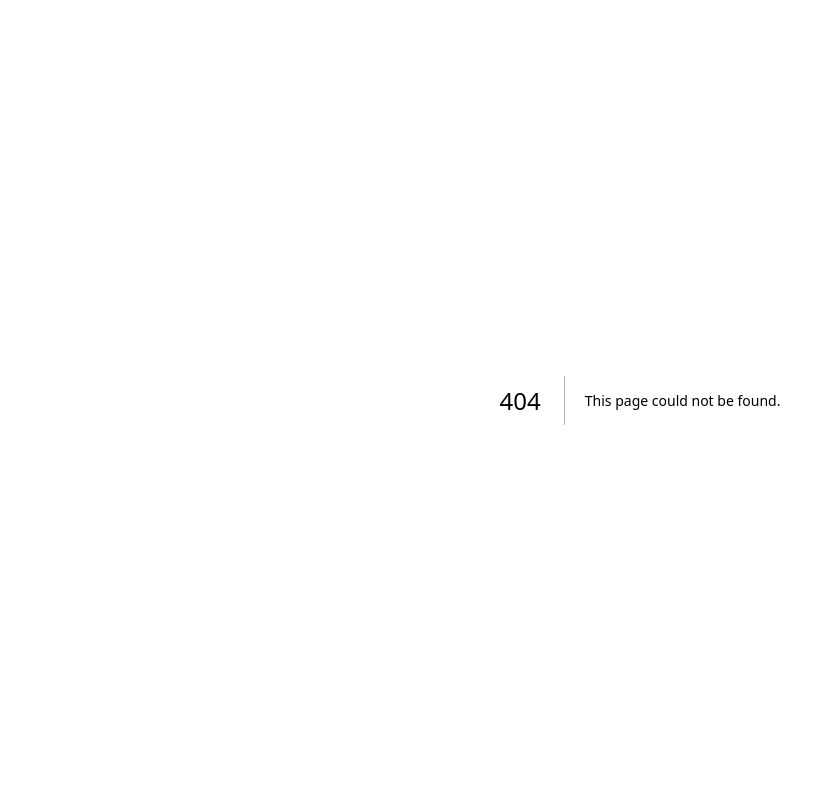
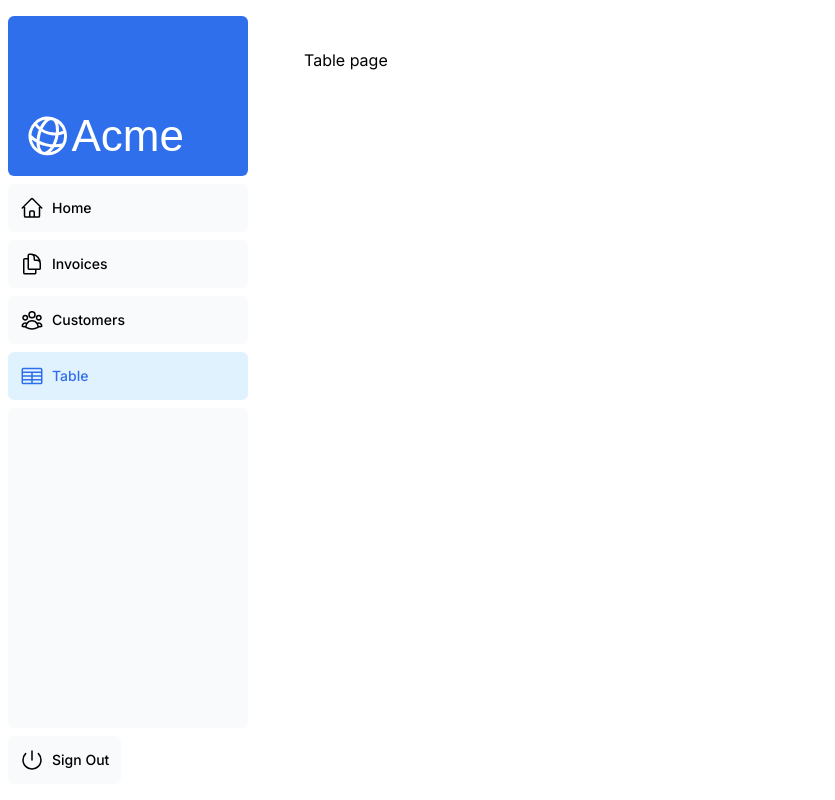
Before and after one commit to AntonRybakou/nextjs-learn, a Next.js app: page /dashboard/table in a window 1280 px wide. Before the commit this address had no page. Shown: the whole page, without its empty margins (0-835 px from the left). Built offline with nearby package versions, Linux system fonts and the light colour scheme; a web font is replaced by a local one.

Commit message:
feat: Chapter 7 - Fetching data

```diff
--- a/app/dashboard/page.tsx
+++ b/app/dashboard/page.tsx
@@ -2,11 +2,21 @@ import { Card } from "@/app/ui/dashboard/cards";
 import RevenueChart from "@/app/ui/dashboard/revenue-chart";
 import LatestInvoices from "@/app/ui/dashboard/latest-invoices";
 import { lusitana } from "@/app/ui/fonts";
-import { fetchRevenue, fetchLatestInvoices } from "@/app/lib/data";
+import {
+  fetchRevenue,
+  fetchLatestInvoices,
+  fetchCardData,
+} from "@/app/lib/data";
 
 export default async function Page() {
   const revenue = await fetchRevenue();
   const latestInvoices = await fetchLatestInvoices();
+  const {
+    numberOfCustomers,
+    numberOfInvoices,
+    totalPaidInvoices,
+    totalPendingInvoices,
+  } = await fetchCardData();
 
   return (
     <main>
@@ -14,14 +24,14 @@ export default async function Page() {
         Dashboard
       </h1>
       <div className="grid gap-6 sm:grid-cols-2 lg:grid-cols-4">
-        {/* <Card title="Collected" value={totalPaidInvoices} type="collected" /> */}
-        {/* <Card title="Pending" value={totalPendingInvoices} type="pending" /> */}
-        {/* <Card title="Total Invoices" value={numberOfInvoices} type="invoices" /> */}
-        {/* <Card
+        <Card title="Collected" value={totalPaidInvoices} type="collected" />
+        <Card title="Pending" value={totalPendingInvoices} type="pending" />
+        <Card title="Total Invoices" value={numberOfInvoices} type="invoices" />
+        <Card
           title="Total Customers"
           value={numberOfCustomers}
           type="customers"
-        /> */}
+        />
       </div>
       <div className="mt-6 grid grid-cols-1 gap-6 md:grid-cols-4 lg:grid-cols-8">
         <RevenueChart revenue={revenue} />
--- /dev/null
+++ b/app/dashboard/table/page.tsx
@@ -0,0 +1,3 @@
+export default function Page() {
+  return <p>Table page</p>;
+}
--- a/app/ui/dashboard/cards.tsx
+++ b/app/ui/dashboard/cards.tsx
@@ -3,8 +3,8 @@ import {
   ClockIcon,
   UserGroupIcon,
   InboxIcon,
-} from '@heroicons/react/24/outline';
-import { lusitana } from '@/app/ui/fonts';
+} from "@heroicons/react/24/outline";
+import { lusitana } from "@/app/ui/fonts";
 
 const iconMap = {
   collected: BanknotesIcon,
@@ -37,7 +37,7 @@ export function Card({
 }: {
   title: string;
   value: number | string;
-  type: 'invoices' | 'customers' | 'pending' | 'collected';
+  type: "invoices" | "customers" | "pending" | "collected";
 }) {
   const Icon = iconMap[type];
 
--- a/app/ui/dashboard/nav-links.tsx
+++ b/app/ui/dashboard/nav-links.tsx
@@ -18,7 +18,7 @@ const links = [
     icon: DocumentDuplicateIcon,
   },
   { name: "Customers", href: "/dashboard/customers", icon: UserGroupIcon },
-  { name: "Tables", href: "/dashboard/tables", icon: TableCellsIcon },
+  { name: "Table", href: "/dashboard/table", icon: TableCellsIcon },
 ];
 
 export default function NavLinks() {
```
